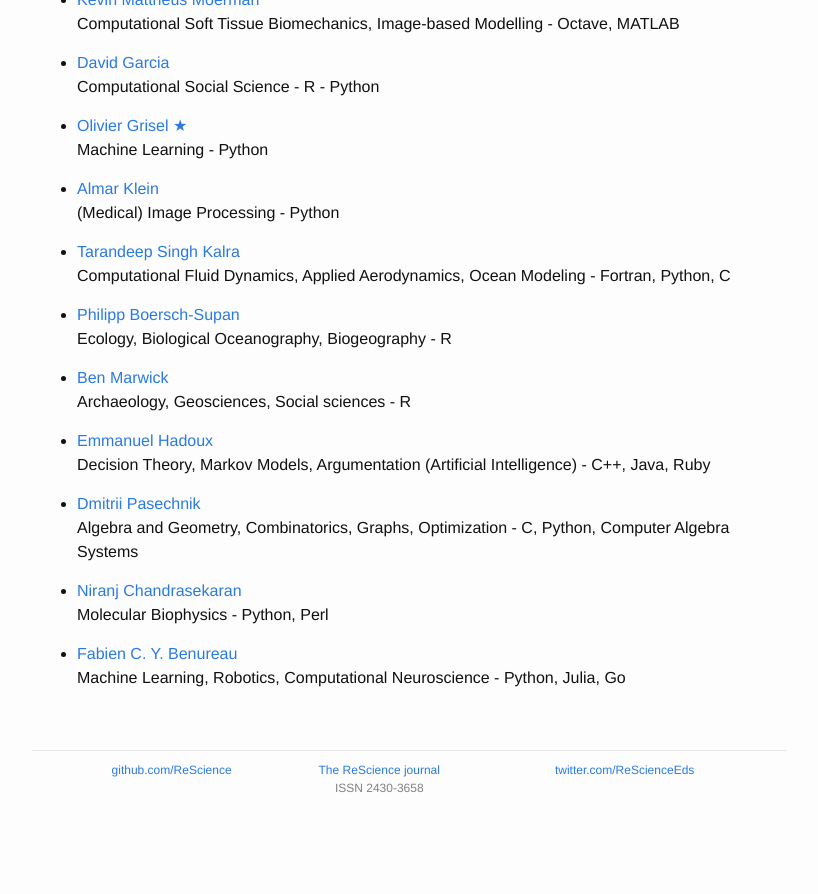
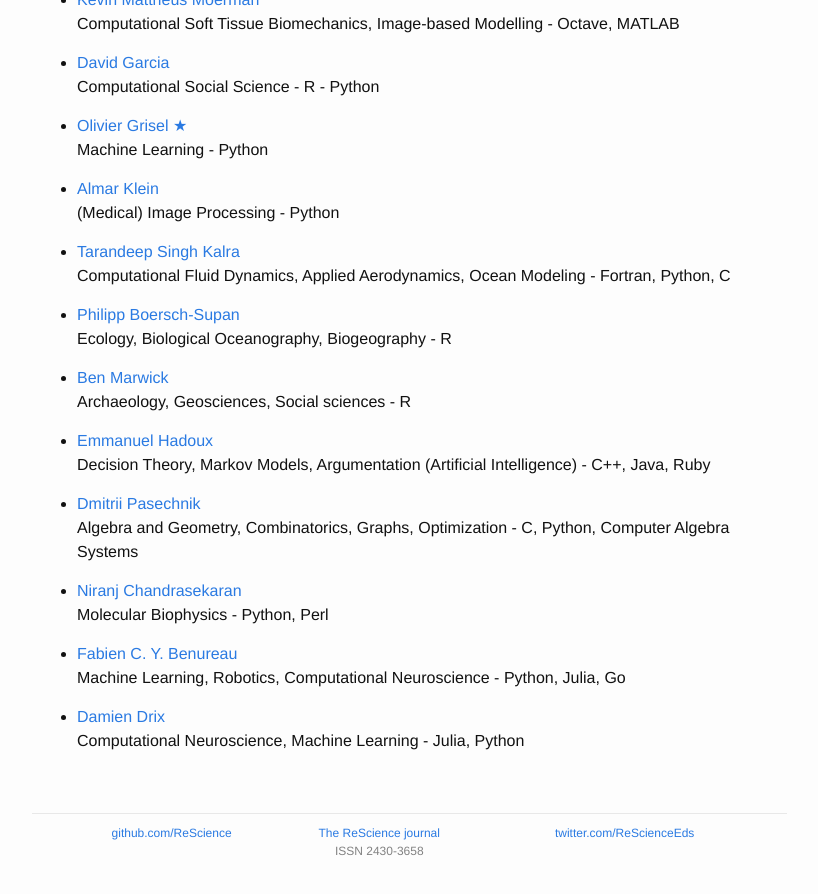
Before and after one commit to ReScience/rescience.github.io, a Jekyll site: the page built from 04-board.md, in a window 1280 px wide and 900 px high, scrolled down 3243 px. Shown: the top 894 px of the window, without its empty margins (223-1041 px from the left). Built offline with Jekyll 4.4.1, drawn with Linux system fonts in a browser that asks for light colours; before the commit the page ends 4080 px from its top, so only the background shows below that.

Commit message:
Updated board

```diff
--- a/04-board.md
+++ b/04-board.md
@@ -199,3 +199,6 @@ accepts submissions in other open source languages.
 
 * [Fabien C. Y. Benureau](https://github.com/benureau)
   Machine Learning, Robotics, Computational Neuroscience - Python, Julia, Go
+
+* [Damien Drix](https://github.com/damiendr)
+  Computational Neuroscience, Machine Learning - Julia, Python
```
